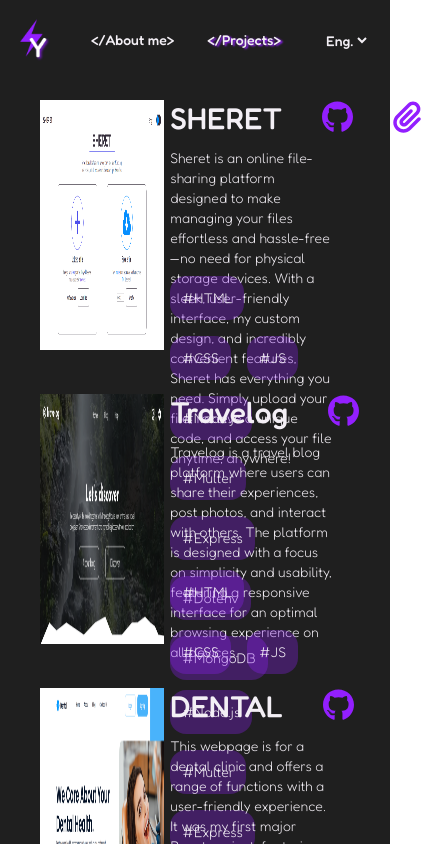
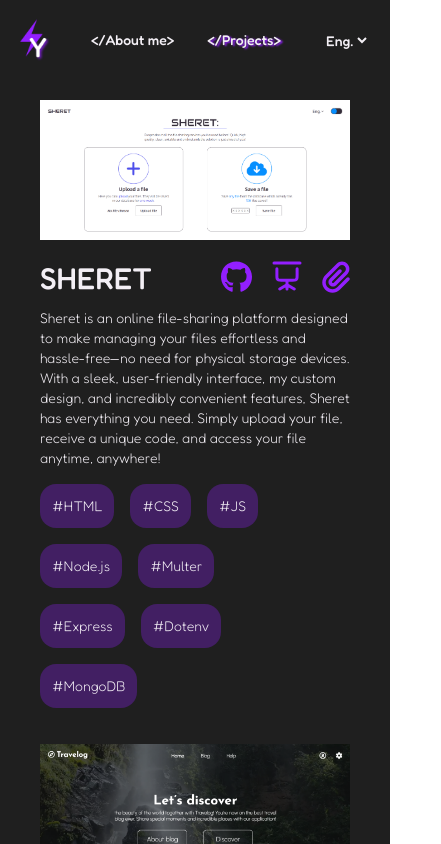
Before and after one commit to ZubalYana/Portfolio, a React (Vite) app: page /projects in a window 390 px wide. Shown: the top 844 px of the page, 441 px wide, since content can reach past the window. Built offline with nearby package versions, Linux system fonts and the light colour scheme; a web font is replaced by a local one.

Commit message:
adapt the projects root for bigger and avarage phone models

```diff
--- a/src/components/ExtendedProjectCard/ExtendedProjectCard.css
+++ b/src/components/ExtendedProjectCard/ExtendedProjectCard.css
@@ -6,3 +6,32 @@
     transform: scale(1.2) rotate(10deg);
     opacity: 0.9;
   }
+  @media (max-width: 426px) {
+    .extendedProjectCard{
+      flex-direction: column;
+      height: 600px;
+    }
+    .extendedProjectCard img{
+      width: 100%;
+    }
+    .infoContainer{
+      width: 100%;
+      margin: 20px 0;
+    }
+    .projectNameCon{
+      width: 100% ;
+      display: flex;
+      justify-content: space-between;
+    }
+    .projectLinks a{
+      margin-right: 0px;
+      margin-left: 20px;
+    }
+    .separatingLine{
+      display: none;
+    }
+    .projectDesctiption{
+      width: 100%;
+      max-height: 200px;
+    }
+}
--- a/src/components/Projects/Projects.jsx
+++ b/src/components/Projects/Projects.jsx
@@ -8,7 +8,7 @@ import yantarne from '/projectsImgs/yantarne.png';
 import yorokobi from '/projectsImgs/yorokobi.png';
 import daunku from '/projectsImgs/daunku.png';
 import { useTranslation } from 'react-i18next';
-
+import './Projects.css';
 export default function Projects() {
   const { i18n } = useTranslation();
   let projects = [
```
Also changed, not shown: src/components/Projects/Projects.css (added).
